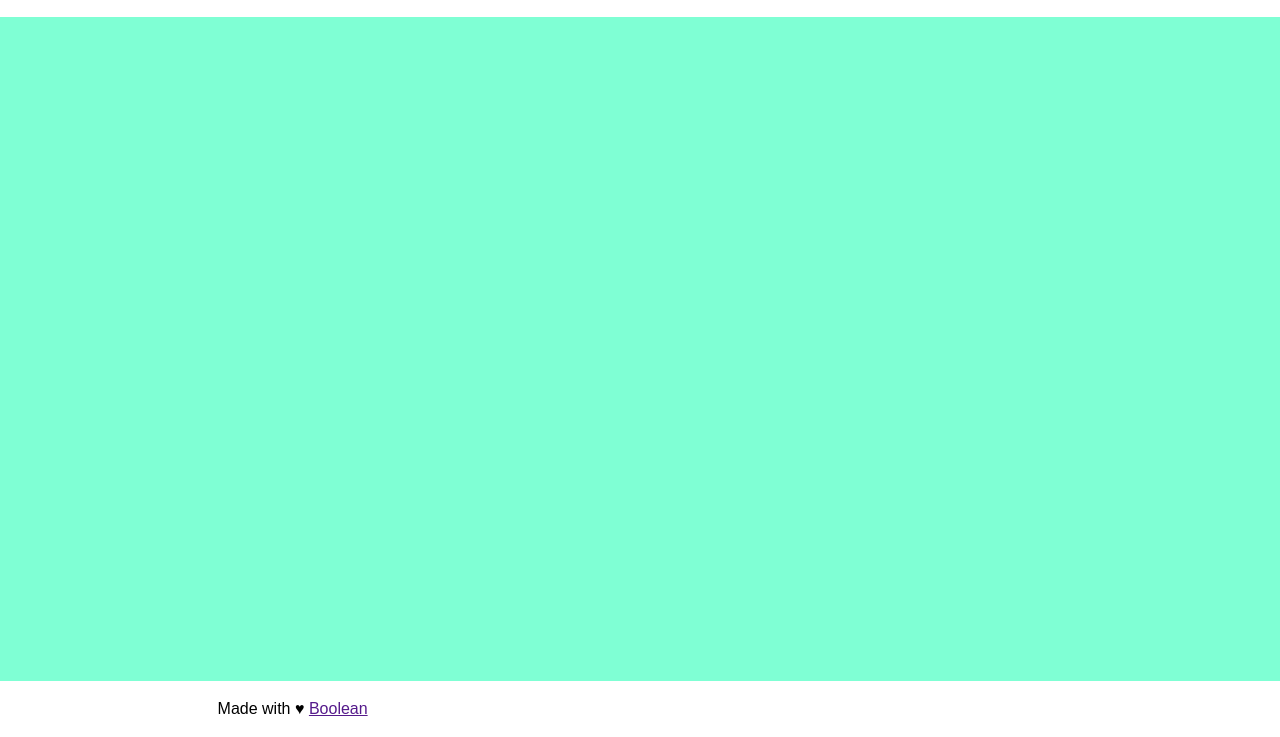
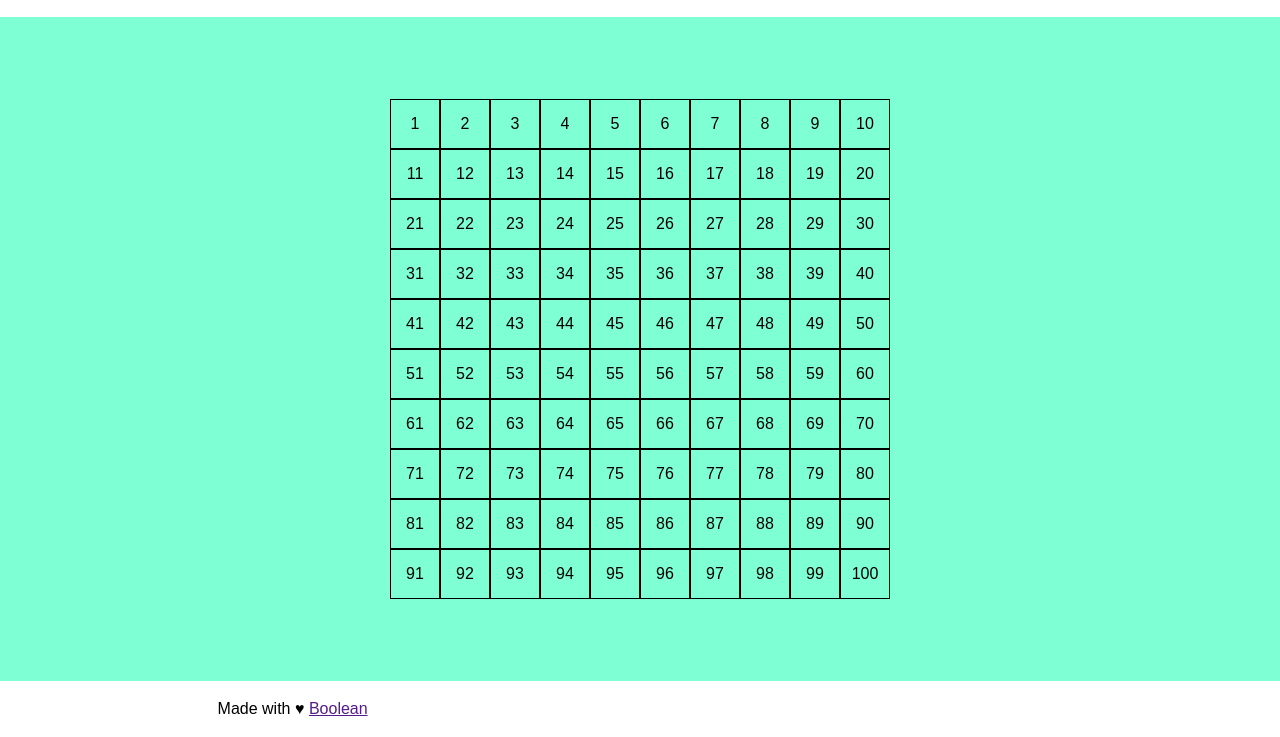
Before and after one commit to Michela-DC/js-campominato-grid, a plain HTML site: page index.html in a window 1280 px wide. Shown: the part 63-800 px from the top of the page. Drawn offline with Linux system fonts and the light colour scheme.

Commit message:
Added grids for different levels

```diff
--- a/script.js
+++ b/script.js
@@ -0,0 +1,33 @@
+// L’utente indica un livello di difficoltà in base al quale viene generata una griglia di gioco quadrata, in cui ogni cella contiene un numero tra quelli compresi in un range:
+// con difficoltà 1 => tra 1 e 100
+// con difficoltà 2 => tra 1 e 81
+// con difficoltà 3 => tra 1 e 49
+
+const gameContainer = document.querySelector('.game-container');
+
+// LEVEL 1
+for(let i = 1; i <=100; i++){
+    box = document.createElement('div');
+    box.append(i);
+    box.style.width = '10%';
+    box.style.border = '1px solid black';
+    gameContainer.append(box);
+}
+
+/*
+// LEVEL 2
+for(let i = 1; i <=81; i++){
+    box = document.createElement('div');
+    box.style.width = 'calc(100% / 9)';
+    box.style.border = '1px solid black';
+    gameContainer.append(box);
+}
+
+// LEVEL 3
+for(let i = 1; i <=49; i++){
+    box = document.createElement('div');
+    box.style.width = 'calc(100% / 7)';
+    box.style.border = '1px solid black';
+    gameContainer.append(box);
+}
+*/
--- a/style.css
+++ b/style.css
@@ -44,6 +44,15 @@ main{
 .game-container{
     width: 500px;
     height: 500px;
+    display: flex;
+    flex-wrap: wrap;
+}
+
+.game-container div{
+    display: flex;
+    justify-content: center;
+    align-items: center;
+    flex-wrap: wrap;
 }
 
 footer{
```
